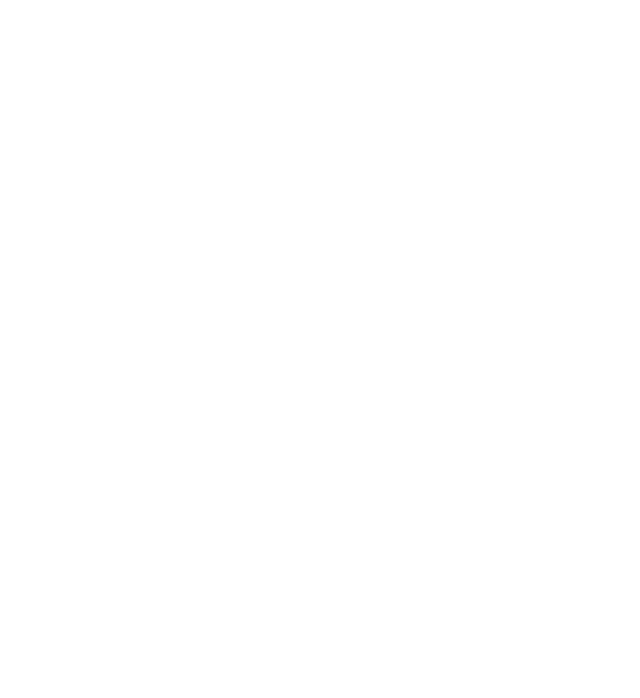
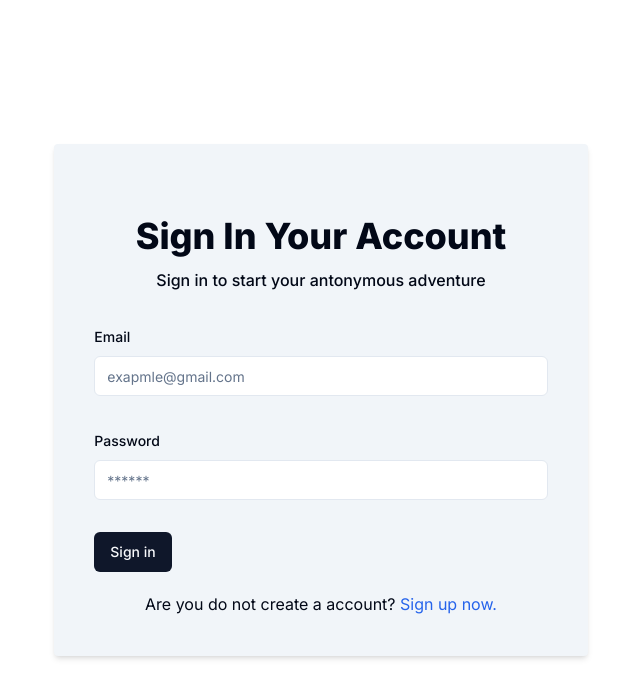
Before and after one commit to naymHdev/secret-whisper, a Next.js app: page /sign-in in a window 1280 px wide. Shown: the top 698 px of the page, without its empty margins (319-959 px from the left). Built offline with nearby package versions, Linux system fonts and the light colour scheme.

Commit message:
[compleate a] user dynami verify code route

```diff
--- a/package.json
+++ b/package.json
@@ -21,6 +21,7 @@
     "bcryptjs": "^2.4.3",
     "class-variance-authority": "^0.7.0",
     "clsx": "^2.1.1",
+    "input-otp": "^1.2.4",
     "lucide-react": "^0.416.0",
     "mongoose": "^8.4.3",
     "next": "14.2.4",
--- a/src/app/(auth)/sign-in/page.tsx
+++ b/src/app/(auth)/sign-in/page.tsx
@@ -1,10 +1,83 @@
 "use client";
+import {
+  Form,
+  FormControl,
+  FormField,
+  FormItem,
+  FormLabel,
+  FormMessage,
+} from "@/components/ui/form";
+import { Button } from "@/components/ui/button";
+import { Input } from "@/components/ui/input";
+import { signInSchema } from "@/schemas/signinSchema";
+import { z } from "zod";
+import { zodResolver } from "@hookform/resolvers/zod";
+import { useForm } from "react-hook-form";
+import Link from "next/link";
 
 const SignIn = () => {
+  const form = useForm<z.infer<typeof signInSchema>>({
+    resolver: zodResolver(signInSchema),
+  });
+
+  const onSubmit = async (data: z.infer<typeof signInSchema>) => {
+    try {
+    } catch (error) {}
+  };
+
   return (
     <>
-      <div>
-
+      <div className=" flex flex-col items-center justify-center h-screen">
+        <div className="max-w-7xl w-full lg:w-5/12 mx-auto px-4 md:px-6 lg:px-10 shadow-md bg-slate-100 py-10 rounded">
+          <div className=" text-center py-8">
+            <h1 className=" text-4xl font-extrabold">Sign In Your Account</h1>
+            <p className="mt-3 font-medium">
+              Sign in to start your antonymous adventure
+            </p>
+          </div>
+          <Form {...form}>
+            <form onSubmit={form.handleSubmit(onSubmit)} className="space-y-8">
+              <FormField
+                control={form.control}
+                name="email"
+                render={({ field }) => (
+                  <FormItem>
+                    <FormLabel>Email</FormLabel>
+                    <FormControl>
+                      <Input placeholder="exapmle@gmail.com" {...field} />
+                    </FormControl>
+                    <FormMessage />
+                  </FormItem>
+                )}
+              />
+              <FormField
+                control={form.control}
+                name="password"
+                render={({ field }) => (
+                  <FormItem>
+                    <FormLabel>Password</FormLabel>
+                    <FormControl>
+                      <Input type="password" placeholder="******" {...field} />
+                    </FormControl>
+                    <FormMessage />
+                  </FormItem>
+                )}
+              />
+              <Button type="submit">Sign in</Button>
+            </form>
+          </Form>
+          <div className=" mt-5 text-center">
+            <p>
+              Are you do not create a account?
+              <Link
+                href="/sign-up"
+                className=" text-blue-600 hover:text-blue-800"
+              >
+                <span> Sign up now.</span>
+              </Link>
+            </p>
+          </div>
+        </div>
       </div>
     </>
   );
--- /dev/null
+++ b/src/app/(auth)/verify/[username]/page.tsx
@@ -0,0 +1,88 @@
+"use client";
+import { useToast } from "@/components/ui/use-toast";
+import { verifySchema } from "@/schemas/verifySchema";
+import { ApiResponse } from "@/types/ApiResponse";
+import { zodResolver } from "@hookform/resolvers/zod";
+import axios, { AxiosError } from "axios";
+import { useParams, useRouter } from "next/navigation";
+import React from "react";
+import { useForm } from "react-hook-form";
+import * as z from "zod";
+import {
+  Form,
+  FormControl,
+  FormField,
+  FormItem,
+  FormLabel,
+  FormMessage,
+} from "@/components/ui/form";
+import { Button } from "@/components/ui/button";
+import { Input } from "@/components/ui/input";
+
+const VerifyAccount = () => {
+  const router = useRouter();
+  const params = useParams<{ username: string }>();
+  const { toast } = useToast();
+
+  const form = useForm<z.infer<typeof verifySchema>>({
+    resolver: zodResolver(verifySchema),
+  });
+
+  const onSubmit = async (data: z.infer<typeof verifySchema>) => {
+    try {
+      const res = await axios.post(`/api/verify-code`, {
+        username: params.username,
+        code: data.code,
+      });
+
+      toast({
+        title: "Success",
+        description: res?.data?.message,
+      });
+
+      router.replace("sign-in");
+    } catch (error) {
+      const axiosError = error as AxiosError<ApiResponse>;
+      toast({
+        title: "Code verify failed!",
+        description: axiosError.response?.data.message,
+        variant: "destructive",
+      });
+    }
+  };
+
+  return (
+    <>
+      <div className=" flex flex-col items-center justify-center h-screen">
+        <div className="max-w-7xl w-full lg:w-5/12 mx-auto px-4 md:px-6 lg:px-10 shadow-md bg-slate-100 py-10 rounded">
+          <div className=" text-center py-8">
+            <h1 className=" text-4xl font-extrabold">Verify Your Account</h1>
+            <p className="mt-3 font-medium">
+              Enter the verification code sent to your email.
+            </p>
+          </div>
+          <Form {...form}>
+            <form onSubmit={form.handleSubmit(onSubmit)} className="space-y-6">
+              <FormField
+                control={form.control}
+                name="code"
+                render={({ field }) => (
+                  <FormItem>
+                    <FormLabel>Verification Code</FormLabel>
+                    <FormControl>
+                      <Input placeholder="submit your code" {...field} />
+                    </FormControl>
+                    <FormMessage />
+                  </FormItem>
+                )}
+              />
+              <Button type="submit">Submit</Button>
+            </form>
+          </Form>
+        </div>
+      </div>
+    </>
+  );
+};
+
+export default VerifyAccount;
--- /dev/null
+++ b/src/components/ui/input-otp.tsx
@@ -0,0 +1,71 @@
+"use client"
+
+import * as React from "react"
+import { OTPInput, OTPInputContext } from "input-otp"
+import { Dot } from "lucide-react"
+
+import { cn } from "@/lib/utils"
+
+const InputOTP = React.forwardRef<
+  React.ElementRef<typeof OTPInput>,
+  React.ComponentPropsWithoutRef<typeof OTPInput>
+>(({ className, containerClassName, ...props }, ref) => (
+  <OTPInput
+    ref={ref}
+    containerClassName={cn(
+      "flex items-center gap-2 has-[:disabled]:opacity-50",
+      containerClassName
+    )}
+    className={cn("disabled:cursor-not-allowed", className)}
+    {...props}
+  />
+))
+InputOTP.displayName = "InputOTP"
+
+const InputOTPGroup = React.forwardRef<
+  React.ElementRef<"div">,
+  React.ComponentPropsWithoutRef<"div">
+>(({ className, ...props }, ref) => (
+  <div ref={ref} className={cn("flex items-center", className)} {...props} />
+))
+InputOTPGroup.displayName = "InputOTPGroup"
+
+const InputOTPSlot = React.forwardRef<
+  React.ElementRef<"div">,
+  React.ComponentPropsWithoutRef<"div"> & { index: number }
+>(({ index, className, ...props }, ref) => {
+  const inputOTPContext = React.useContext(OTPInputContext)
+  const { char, hasFakeCaret, isActive } = inputOTPContext.slots[index]
+
+  return (
+    <div
+      ref={ref}
+      className={cn(
+        "relative flex h-10 w-10 items-center justify-center border-y border-r border-input text-sm transition-all first:rounded-l-md first:border-l last:rounded-r-md",
+        isActive && "z-10 ring-2 ring-ring ring-offset-background",
+        className
+      )}
+      {...props}
+    >
+      {char}
+      {hasFakeCaret && (
+        <div className="pointer-events-none absolute inset-0 flex items-center justify-center">
+          <div className="h-4 w-px animate-caret-blink bg-foreground duration-1000" />
+        </div>
+      )}
+    </div>
+  )
+})
+InputOTPSlot.displayName = "InputOTPSlot"
+
+const InputOTPSeparator = React.forwardRef<
+  React.ElementRef<"div">,
+  React.ComponentPropsWithoutRef<"div">
+>(({ ...props }, ref) => (
+  <div ref={ref} role="separator" {...props}>
+    <Dot />
+  </div>
+))
+InputOTPSeparator.displayName = "InputOTPSeparator"
+
+export { InputOTP, InputOTPGroup, InputOTPSlot, InputOTPSeparator }
```
Also changed, not shown: 1 other file (tests, documents, lock files or other folders).
